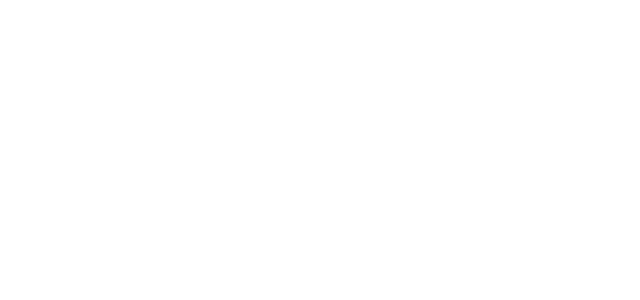
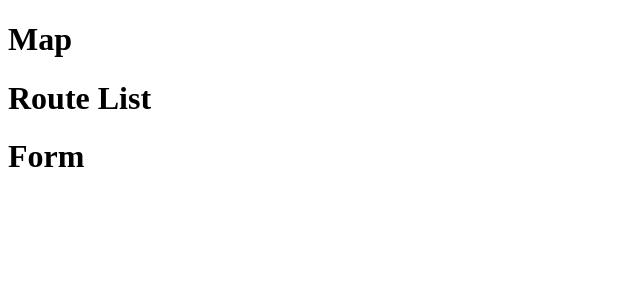
Before and after one commit to nidhielango/GeoDistance, a Vue app: page / in a window 1280 px wide. Shown: the top 300 px of the page, without its empty margins (0-640 px from the left). Built offline with nearby package versions, Linux system fonts and the light colour scheme.

Commit message:
Update Calculator

```diff
--- /dev/null
+++ b/src/components/Form.vue
@@ -0,0 +1,3 @@
+<template>
+    <h1>Map</h1>
+</template>
--- /dev/null
+++ b/src/components/Map.vue
@@ -0,0 +1,3 @@
+<template>
+    <h1>Form</h1>
+</template>
--- /dev/null
+++ b/src/components/RouteList.vue
@@ -0,0 +1,3 @@
+<template>
+    <h1>Route List</h1>
+</template>
--- /dev/null
+++ b/src/pages/Calculator.vue
@@ -0,0 +1,18 @@
+<template>
+    <main>
+        <Form />
+        <RouteList />
+        <Map />
+    </main>
+</template>
+
+<script>
+    import Form from "@/components/Form";
+    import RouteList from "@/components/RouteList";
+    import Map from "@/components/Map";
+
+    export default {
+        components: { Form, RouteList, Map }
+    };
+
+</script>
--- a/src/router/index.js
+++ b/src/router/index.js
@@ -1,8 +1,12 @@
 import Vue from 'vue'
 import Router from 'vue-router'
+import Calculator from '@/pages/Calculator'
 
 Vue.use(Router)
 
 export default new Router({
-  routes: []
+  routes: [{
+    path: "/",
+    component: Calculator
+  }]
 })
```
